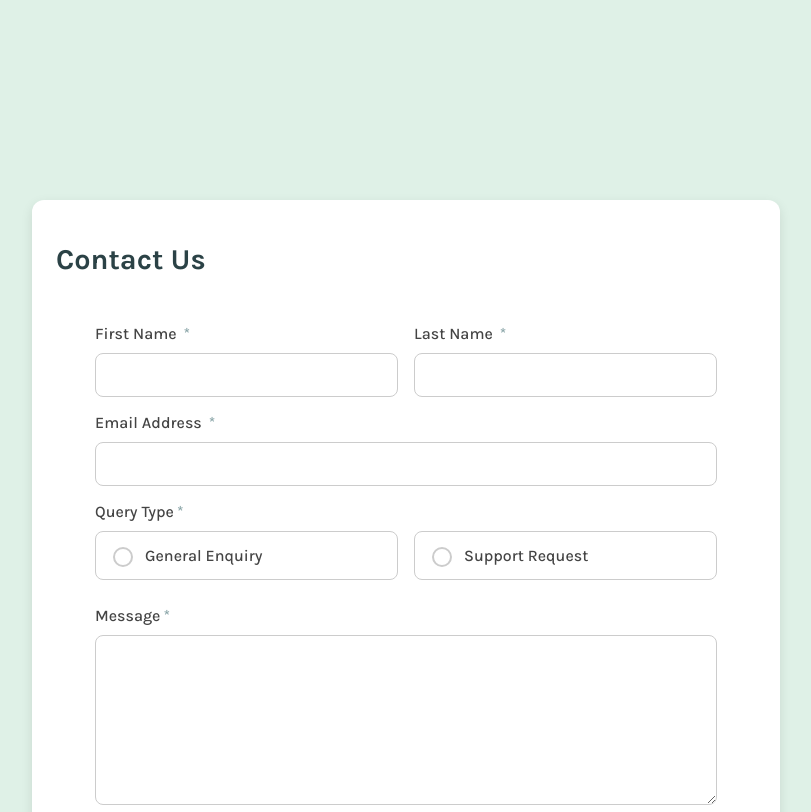
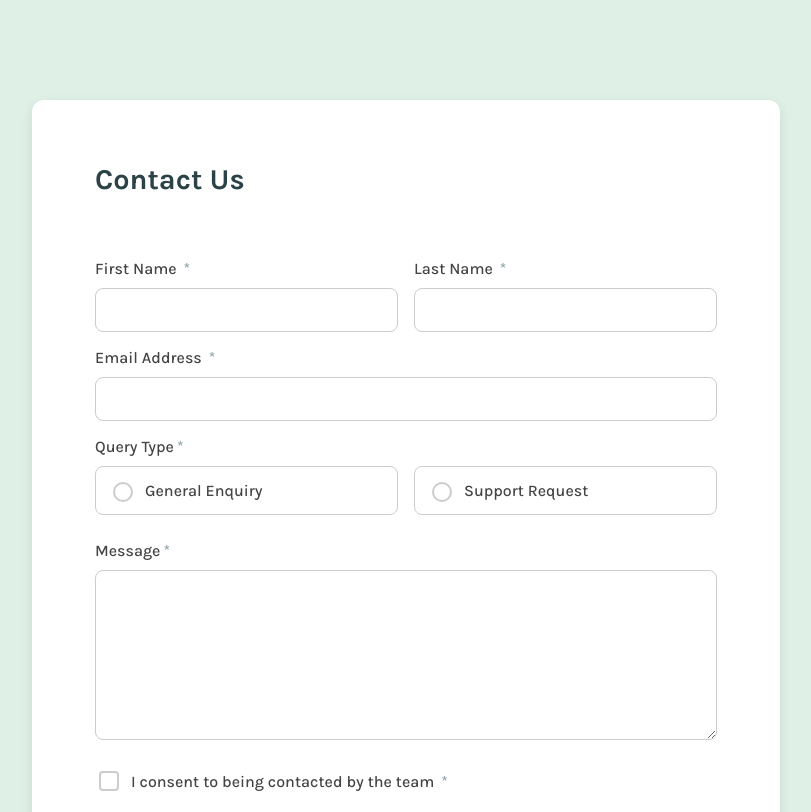
Before and after one commit to cma1uba/Contact-Form, a plain HTML site: page index.html in a window 1280 px wide. Shown: the top 812 px of the page, without its empty margins (234-1045 px from the left). Drawn offline with Linux system fonts and the light colour scheme.

Commit message:
Update style.css

```diff
--- a/styles/style.css
+++ b/styles/style.css
@@ -184,10 +184,10 @@ input[type="checkbox"]:checked::after {
 }
 @media (min-width: 400px){
     .contact-form-container{
-        margin-top: 200px;
+        margin-top: 100px;
         max-width: 700px;
     }
-    form{
+   .form-title, form{
         margin: 15px;
         padding: 24px;
     }
```
